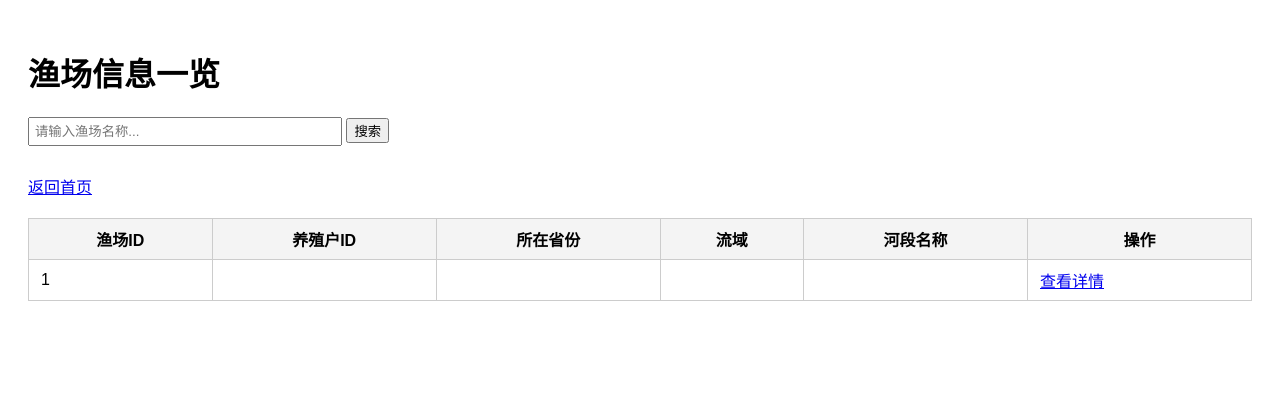
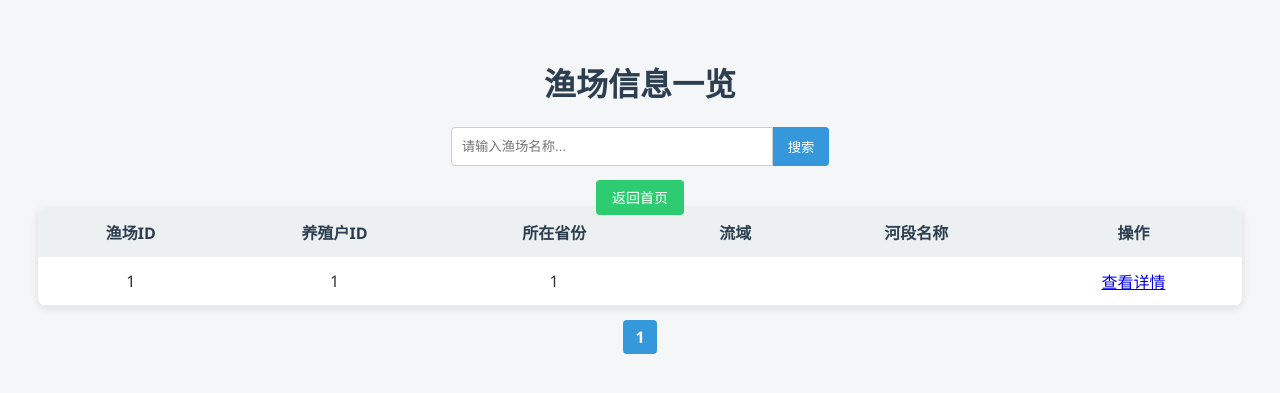
Before and after one commit to ya-yaa/NKU-SoftwareEngineering, a Flask app: page /fish_farms in a window 1280 px wide. Shown: the top 393 px of the page. Run offline with Flask 3, Linux system fonts and the light colour scheme; tables that the repository leaves empty or names only in its code hold one stand-in row (values such as "Sample post").

Commit message:
修改渔场页面

```diff
--- a/Visualisation_System/app.py
+++ b/Visualisation_System/app.py
@@ -11,7 +11,7 @@ app.secret_key = 'my_secret_key'  # 用于 session 加密
 db_config = {
     'host': 'localhost',
     'user': 'root',
-    'password': 'Root12345!',
+    'password': '123456',
     'database': 'visualsystem',
     'charset': 'utf8mb4'
 }
@@ -221,29 +221,53 @@ def add_user():
     return render_template('add_user.html')
 
 # 渔场列表与搜索页面
-@app.route('/fish_farms', methods=['GET', 'POST'])
+@app.route('/fish_farms', methods=['GET'])
 def fish_farms():
-    search_query = request.form.get('search', '')
+    # 获取查询参数
+    search_query = request.args.get('search', '').strip()
+    page = int(request.args.get('page', 1))
+    per_page = 10  # 每页10条
+    offset = (page - 1) * per_page
 
-    # 创建数据库连接
+    # 连接数据库
     conn = pymysql.connect(**db_config)
     cursor = conn.cursor()
 
-    # 搜索渔场
+    # 构建查询
+    like_pattern = f"%{search_query}%"
     if search_query:
-        cursor.execute("SELECT * FROM fish_farms WHERE section_name LIKE %s OR river_basin LIKE %s OR province LIKE %s",
-                    ('%' + search_query + '%', '%' + search_query + '%', '%' + search_query + '%'))
+        # 获取总记录数
+        cursor.execute("""
+            SELECT COUNT(*) FROM fish_farms
+            WHERE section_name LIKE %s OR river_basin LIKE %s OR province LIKE %s
+        """, (like_pattern, like_pattern, like_pattern))
+        total = cursor.fetchone()[0]
+
+        # 获取当前页数据
+        cursor.execute("""
+            SELECT * FROM fish_farms
+            WHERE section_name LIKE %s OR river_basin LIKE %s OR province LIKE %s
+            LIMIT %s OFFSET %s
+        """, (like_pattern, like_pattern, like_pattern, per_page, offset))
     else:
-        cursor.execute("SELECT * FROM fish_farms")
+        cursor.execute("SELECT COUNT(*) FROM fish_farms")
+        total = cursor.fetchone()[0]
 
+        cursor.execute("SELECT * FROM fish_farms LIMIT %s OFFSET %s", (per_page, offset))
 
-    # 获取渔场列表
     fish_farms = cursor.fetchall()
     conn.close()
 
-    return render_template('fish_farms.html', fish_farms=fish_farms, search_query=search_query)
+    total_pages = (total + per_page - 1) // per_page
 
-import requests
+    return render_template(
+        'fish_farms.html',
+        fish_farms=fish_farms,
+        search_query=search_query,
+        page=page,
+        total_pages=total_pages
+    )
+
 
 @app.route('/fish_farm/<int:farm_id>')
 def view_fish_farm(farm_id):
--- a/Visualisation_System/templates/fish_farms.html
+++ b/Visualisation_System/templates/fish_farms.html
@@ -5,40 +5,132 @@
     <title>渔场信息</title>
     <style>
         body {
-            font-family: Arial, sans-serif;
-            padding: 20px;
+            font-family: 'Segoe UI', Tahoma, Geneva, Verdana, sans-serif;
+            background-color: #f4f6f8;
+            padding: 30px;
+            color: #333;
         }
+
+        h1 {
+            text-align: center;
+            color: #2c3e50;
+        }
+
+        .search-form {
+            display: flex;
+            justify-content: center;
+            margin-bottom: 20px;
+        }
+
         input[type="text"] {
             width: 300px;
-            padding: 5px;
+            padding: 10px;
+            border: 1px solid #ccc;
+            border-radius: 4px 0 0 4px;
+            outline: none;
         }
+
+        button {
+            padding: 10px 15px;
+            background-color: #3498db;
+            color: white;
+            border: none;
+            border-radius: 0 4px 4px 0;
+            cursor: pointer;
+        }
+
+        button:hover {
+            background-color: #2980b9;
+        }
+
         table {
             width: 100%;
             border-collapse: collapse;
+            background-color: white;
+            border-radius: 8px;
+            overflow: hidden;
+            box-shadow: 0 2px 8px rgba(0, 0, 0, 0.1);
+        }
+
+        th, td {
+            padding: 12px 16px;
+            text-align: center;
+            border-bottom: 1px solid #eee;
+        }
+
+        th {
+            background-color: #ecf0f1;
+            color: #2c3e50;
+        }
+
+        tr:hover {
+            background-color: #f9f9f9;
+        }
+
+        .actions {
+            margin-top: 20px;
+            text-align: center;
+        }
+
+        .actions a, .actions button {
+            margin: 5px;
+            padding: 8px 16px;
+            background-color: #2ecc71;
+            color: white;
+            border: none;
+            border-radius: 4px;
+            text-decoration: none;
+            font-size: 14px;
+            cursor: pointer;
+        }
+
+        .actions a:hover, .actions button:hover {
+            background-color: #27ae60;
+        }
+
+        .pagination {
+            text-align: center;
             margin-top: 20px;
         }
-        th, td {
-            padding: 8px 12px;
-            border: 1px solid #ccc;
+
+        .pagination a, .pagination strong {
+            margin: 0 4px;
+            padding: 6px 12px;
+            text-decoration: none;
+            border-radius: 4px;
+            color: #333;
+            background-color: #ecf0f1;
         }
-        th {
-            background-color: #f4f4f4;
+
+        .pagination strong {
+            font-weight: bold;
+            background-color: #3498db;
+            color: white;
         }
-        .search-form {
-            margin-bottom: 10px;
+
+        .pagination a:hover {
+            background-color: #bdc3c7;
+        }
+
+        p {
+            text-align: center;
+            color: #888;
         }
     </style>
 </head>
 <body>
+
     <h1>渔场信息一览</h1>
 
-    <form method="POST" class="search-form">
+    <form method="GET" class="search-form">
         <input type="text" name="search" placeholder="请输入渔场名称..." value="{{ search_query }}">
         <button type="submit">搜索</button>
     </form>
 
-    <br>
-    <a href="{{ url_for('home') }}">返回首页</a>
+    <div class="actions">
+
+        <a href="{{ url_for('home') }}">返回首页</a>
+    </div>
 
     {% if fish_farms %}
     <table>
@@ -66,10 +158,48 @@
         </tbody>
     </table>
 
+    <div class="pagination">
+        {% if page > 1 %}
+            <a href="{{ url_for('fish_farms', search=search_query, page=1) }}">首页</a>
+            <a href="{{ url_for('fish_farms', search=search_query, page=page - 1) }}">« 上一页</a>
+        {% endif %}
+
+        {% set start_page = (1 if page - 2 < 1 else page - 2) %}
+        {% set end_page = (total_pages if page + 2 > total_pages else page + 2) %}
+
+
+        {% if start_page > 1 %}
+            <a href="{{ url_for('fish_farms', search=search_query, page=1) }}">1</a>
+            {% if start_page > 2 %}
+                <span>...</span>
+            {% endif %}
+        {% endif %}
+
+        {% for p in range(start_page, end_page + 1) %}
+            {% if p == page %}
+                <strong>{{ p }}</strong>
+            {% else %}
+                <a href="{{ url_for('fish_farms', search=search_query, page=p) }}">{{ p }}</a>
+            {% endif %}
+        {% endfor %}
+
+        {% if end_page < total_pages %}
+            {% if end_page < total_pages - 1 %}
+                <span>...</span>
+            {% endif %}
+            <a href="{{ url_for('fish_farms', search=search_query, page=total_pages) }}">{{ total_pages }}</a>
+        {% endif %}
+
+        {% if page < total_pages %}
+            <a href="{{ url_for('fish_farms', search=search_query, page=page + 1) }}">下一页 »</a>
+            <a href="{{ url_for('fish_farms', search=search_query, page=total_pages) }}">尾页</a>
+        {% endif %}
+</div>
+
+
     {% else %}
         <p>未找到任何渔场。</p>
     {% endif %}
 
-
 </body>
 </html>
```
